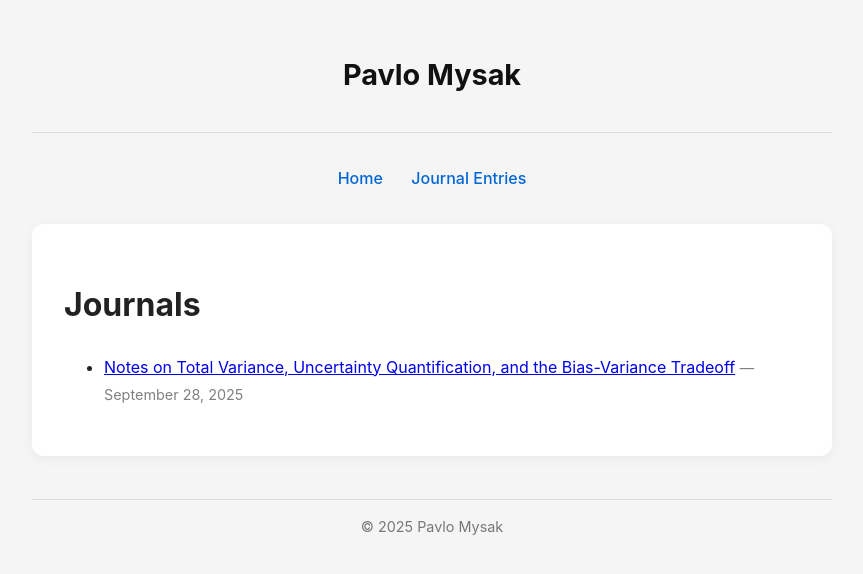
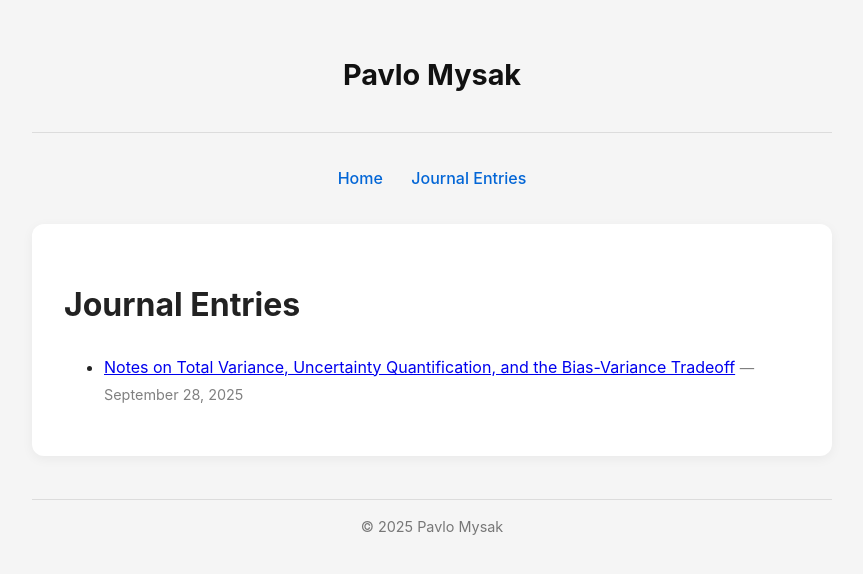
Before and after one commit to pavlomysak/pavlomysak.github.io, a Jekyll site: the page built from journals.md, in a window 1280 px wide. Shown: the top 574 px of the page, without its empty margins (208-1071 px from the left). Built offline with Jekyll 4.4.1, drawn with Linux system fonts in a browser that asks for light colours.

Commit message:
Change header from 'Journals' to 'Journal Entries'

```diff
--- a/journals.md
+++ b/journals.md
@@ -3,7 +3,7 @@ layout: default
 title: Journals
 ---
 
-<h1>Journals</h1>
+<h1>Journal Entries</h1>
 
 <ul>
   {% for post in site.posts %}
```
